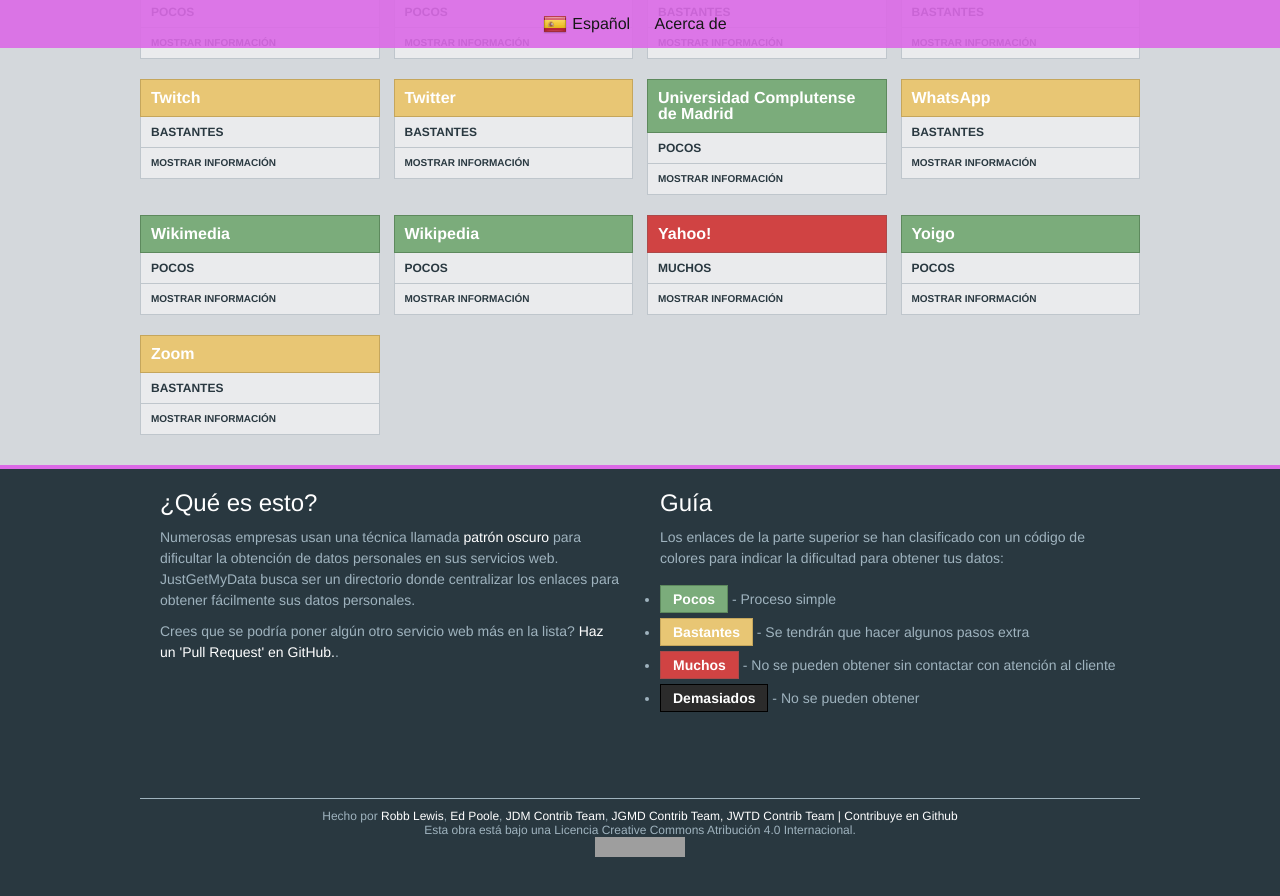
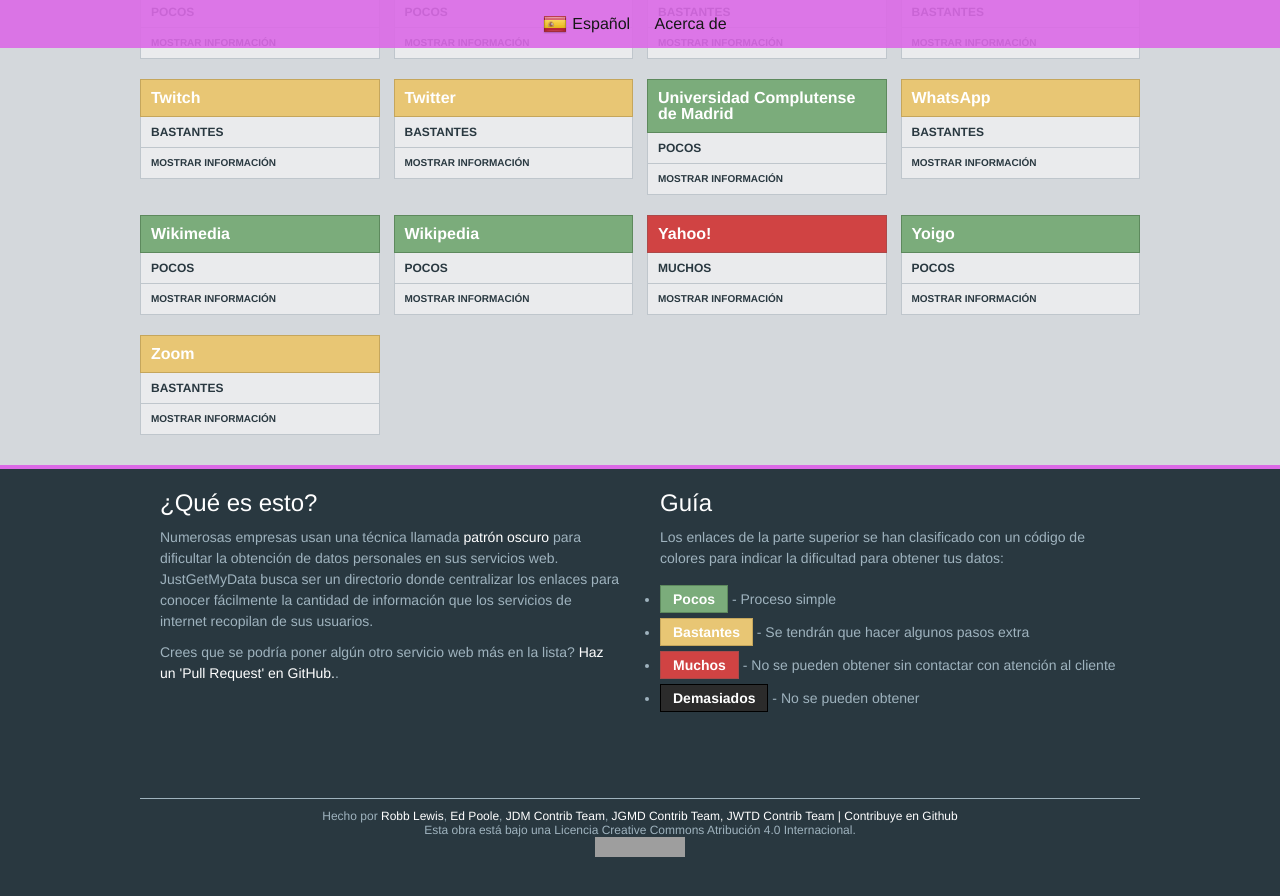
Before and after one commit to JustWhatsTheData/justwhatsthedata.github.io, a Jekyll site: the page built from _pages/es.html, in a window 1280 px wide and 900 px high, scrolled down 1552 px. Shown: the top 896 px of the window. Built offline with Jekyll 4.4.1, drawn with Linux system fonts in a browser that asks for light colours; grey boxes are pictures that could not be loaded.

Commit message:
Update whatisthis3

```diff
--- a/_data/trans/es-ES.json
+++ b/_data/trans/es-ES.json
@@ -41,7 +41,7 @@
     "whatisthis": "¿Qué es esto?",
     "whatisthis1": "Numerosas empresas usan una técnica llamada",
     "whatisthis2": "patrón oscuro",
-    "whatisthis3": "para dificultar la obtención de datos personales en sus servicios web. JustGetMyData busca ser un directorio donde centralizar los enlaces para obtener fácilmente sus datos personales.",
+    "whatisthis3": "para dificultar la obtención de datos personales en sus servicios web. JustGetMyData busca ser un directorio donde centralizar los enlaces para conocer fácilmente la cantidad de información que los servicios de internet recopilan de sus usuarios.",
     "whatisthis4": "Crees que se podría poner algún otro servicio web más en la lista?",
     "info1": "Datos personales básicos (nombre, fecha de nacimiento, correo, teléfono...).",
 	"info2": "Dirección.",
```
